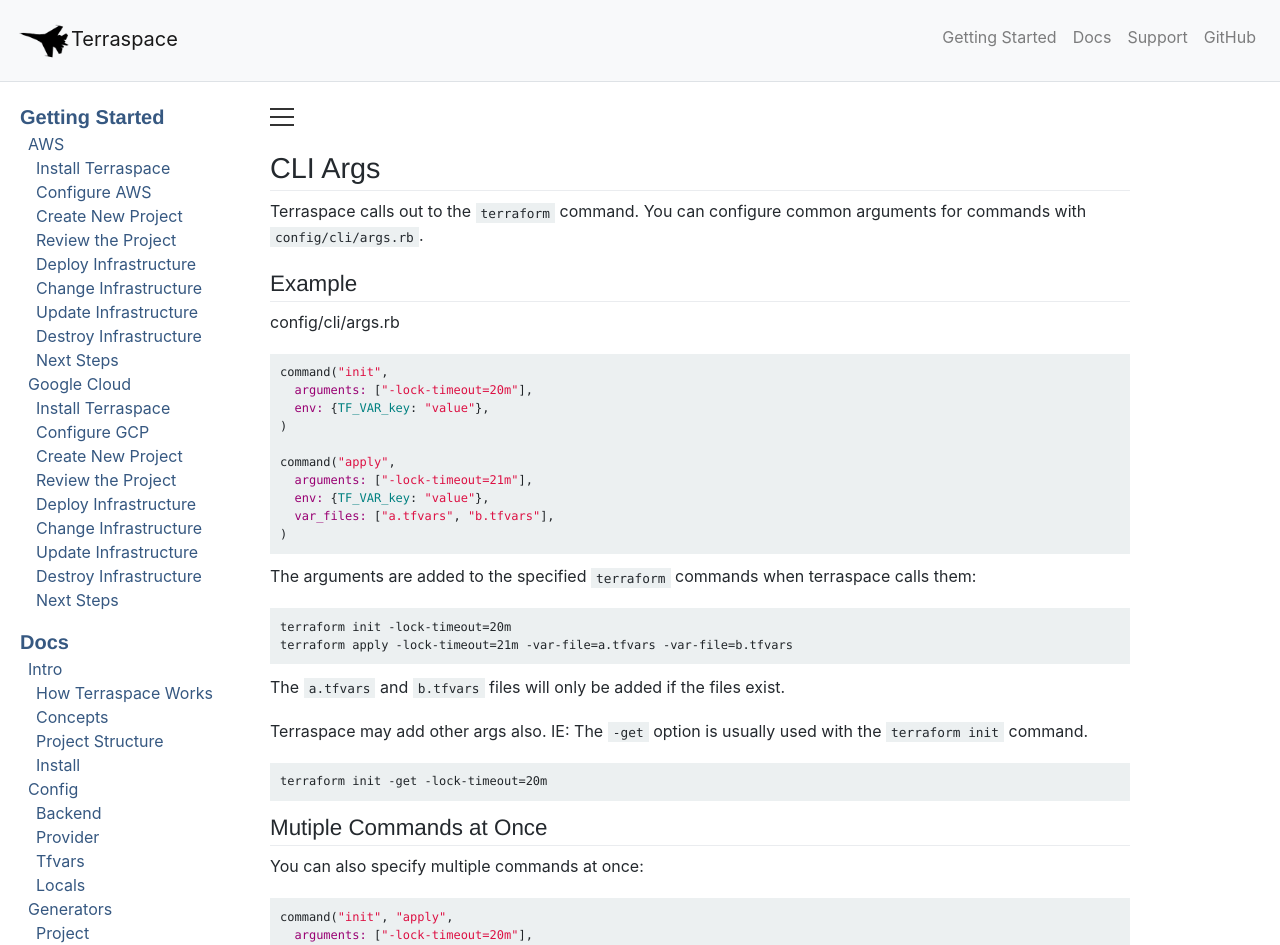
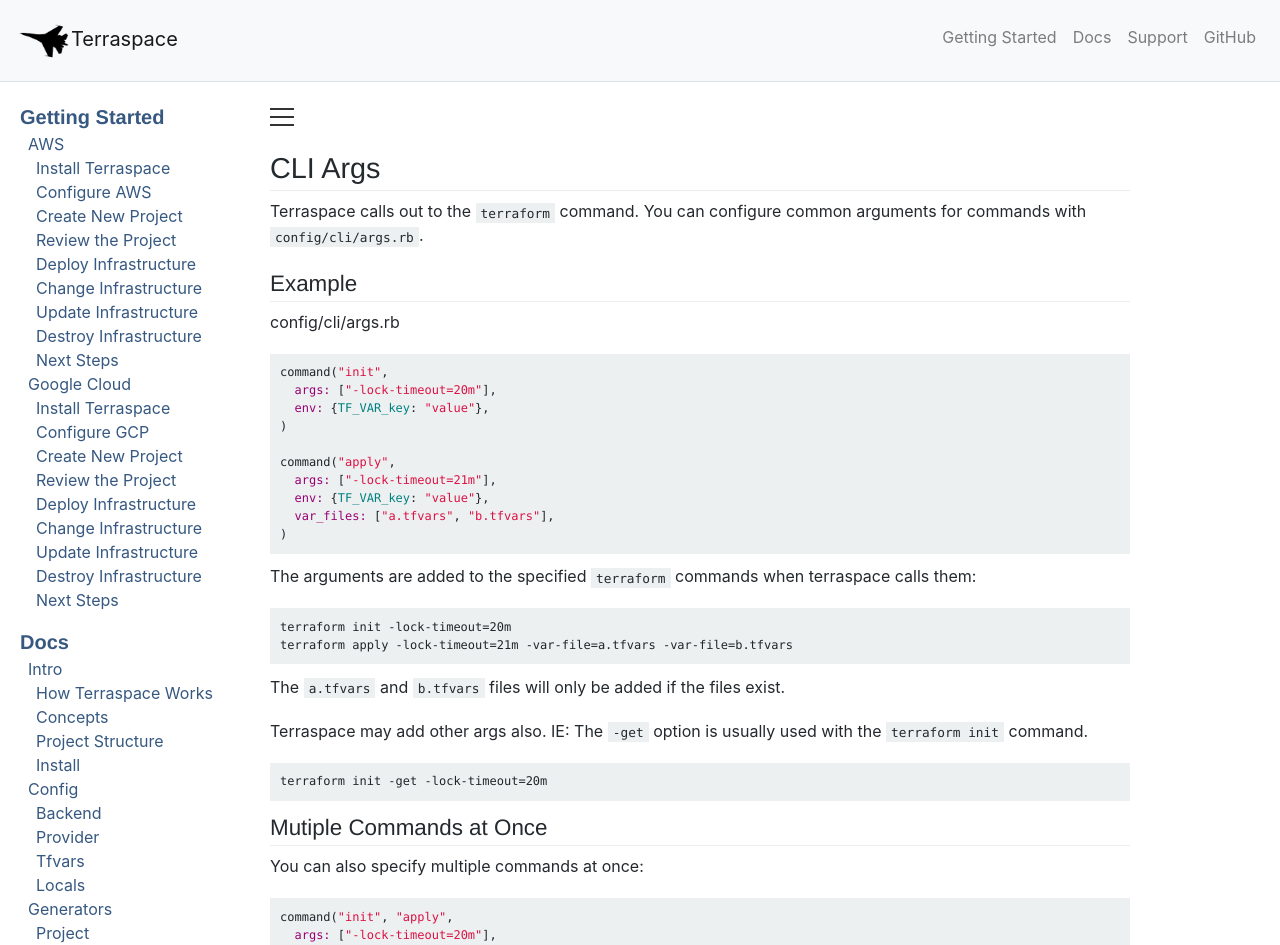
Before and after one commit to boltops-tools/terraspace-docs, a Jekyll site: the page built from _docs/cli/args.md, in a window 1280 px wide. Shown: the top 945 px of the page. Built offline with Jekyll 4.4.1, drawn with Linux system fonts in a browser that asks for light colours; a script that is not in the unit is left out; some of the changed lines change nothing that is shown.

Commit message:
rename to args

````diff
--- a/_docs/cli/args.md
+++ b/_docs/cli/args.md
@@ -10,12 +10,12 @@ config/cli/args.rb
 
 ```ruby
 command("init",
-  arguments: ["-lock-timeout=20m"],
+  args: ["-lock-timeout=20m"],
   env: {TF_VAR_key: "value"},
 )
 
 command("apply",
-  arguments: ["-lock-timeout=21m"],
+  args: ["-lock-timeout=21m"],
   env: {TF_VAR_key: "value"},
   var_files: ["a.tfvars", "b.tfvars"],
 )
@@ -38,7 +38,7 @@ You can also specify multiple commands at once:
 
 ```ruby
 command("init", "apply",
-  arguments: ["-lock-timeout=20m"],
+  args: ["-lock-timeout=20m"],
   env: {TF_VAR_var_from_environment: "value"},
 )
 ```
````
